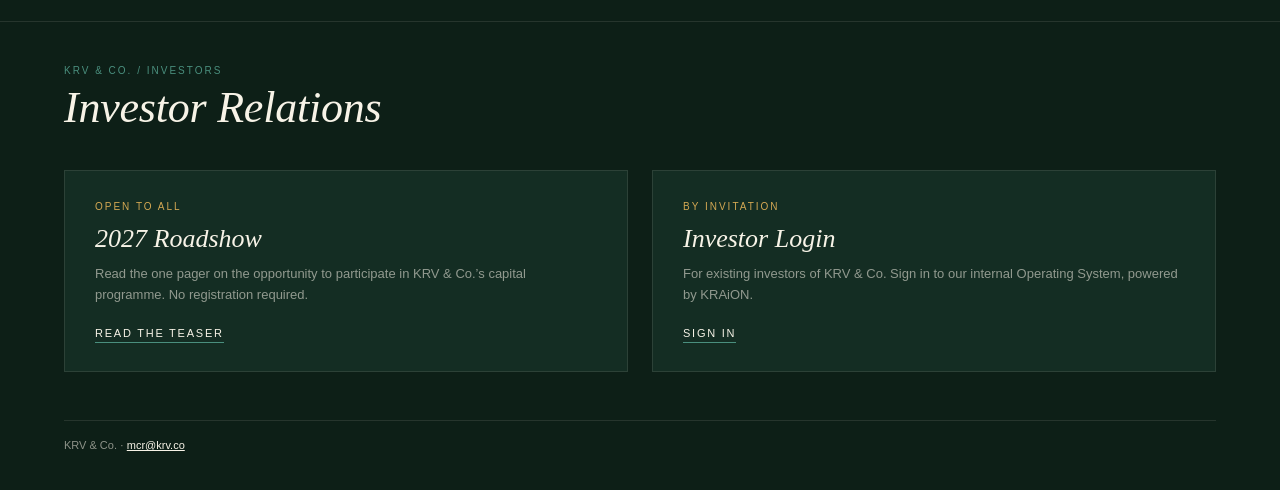
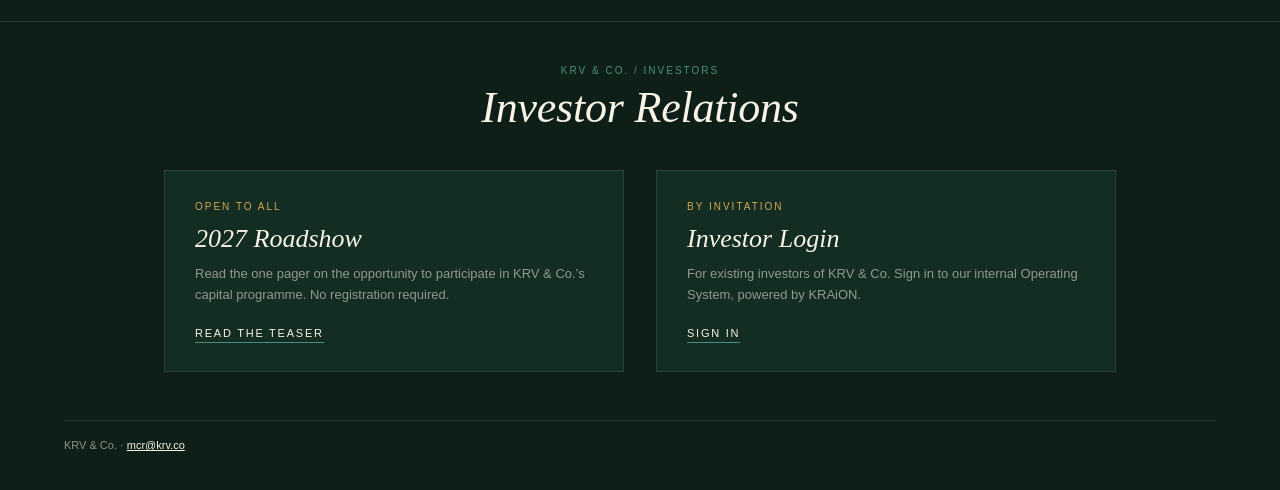
Before and after one commit to MCRabonza/krv-capital, a plain HTML site: page index.html in a window 1280 px wide. Shown: the part 50-540 px from the top of the page. Drawn offline with Linux system fonts and the light colour scheme.

Commit message:
Landing: two choices centred; roadshow: teaser full width on the pulse.krv.co rails
Co-Authored-By: Claude Opus 5.5 <noreply@anthropic.com>

```diff
--- a/index.html
+++ b/index.html
@@ -35,13 +35,15 @@ body{min-height:100vh;padding-top:72px;font-weight:300}
 @media (max-width:768px){.page{padding:44px 24px 72px}}
 .kicker{font-size:10px;font-weight:500;text-transform:uppercase;letter-spacing:.2em;color:var(--jade);margin-bottom:10px;line-height:1}
 .h-title{font-family:var(--display);font-style:italic;font-size:44px;font-weight:400;color:var(--cream);line-height:1;margin-bottom:6px;letter-spacing:-.005em}
-.grid{display:grid;grid-template-columns:1fr 1fr;gap:24px;margin-top:40px}
-.card{display:block;background:var(--forest);border:1px solid rgba(247,243,231,0.1);padding:30px 30px 28px;color:var(--cream);text-decoration:none;transition:border-color .15s}
+/* Two choices, centred: a 952px pair, heading centred above it. */
+.head{text-align:center}
+.grid{display:grid;grid-template-columns:1fr 1fr;gap:32px;margin:40px auto 0;max-width:952px}
+.card{display:flex;flex-direction:column;align-items:flex-start;background:var(--forest);border:1px solid rgba(247,243,231,0.1);padding:30px 30px 28px;color:var(--cream);text-decoration:none;transition:border-color .15s}
 .card:hover,.card:focus-visible{border-color:var(--jade);outline:none}
 .card .k{font-size:10px;letter-spacing:.2em;text-transform:uppercase;color:var(--e2);font-weight:500}
 .card h2{font-family:var(--display);font-style:italic;font-weight:400;font-size:26px;line-height:1.15;margin-top:12px}
 .card p{font-size:13px;line-height:1.6;color:rgba(247,243,231,0.55);margin-top:10px;max-width:560px}
-.card .go{display:inline-block;margin-top:22px;font-size:11px;font-weight:500;letter-spacing:.16em;text-transform:uppercase;color:var(--cream);border-bottom:1px solid var(--jade);padding-bottom:3px}
+.card .go{display:inline-block;margin-top:auto;padding-top:22px;font-size:11px;font-weight:500;letter-spacing:.16em;text-transform:uppercase;color:var(--cream);border-bottom:1px solid var(--jade);padding-bottom:3px}
 .foot{margin-top:48px;font-size:11px;line-height:1.6;color:rgba(247,243,231,0.55);border-top:1px solid rgba(247,243,231,0.1);padding-top:16px}
 .foot a{color:var(--cream)}
 @media (max-width:768px){.grid{grid-template-columns:1fr}.h-title{font-size:36px}}
@@ -128,8 +130,10 @@ html{ overflow-y:scroll; }
 </header>
 
 <main class="page">
+  <div class="head">
   <div class="kicker">KRV &amp; Co. / Investors</div>
   <h1 class="h-title">Investor Relations</h1>
+  </div>
   <div class="grid">
     <a class="card" href="roadshow/">
       <div class="k">Open to all</div>
```
Also changed, not shown: roadshow/index.html (+8 -0 lines).
